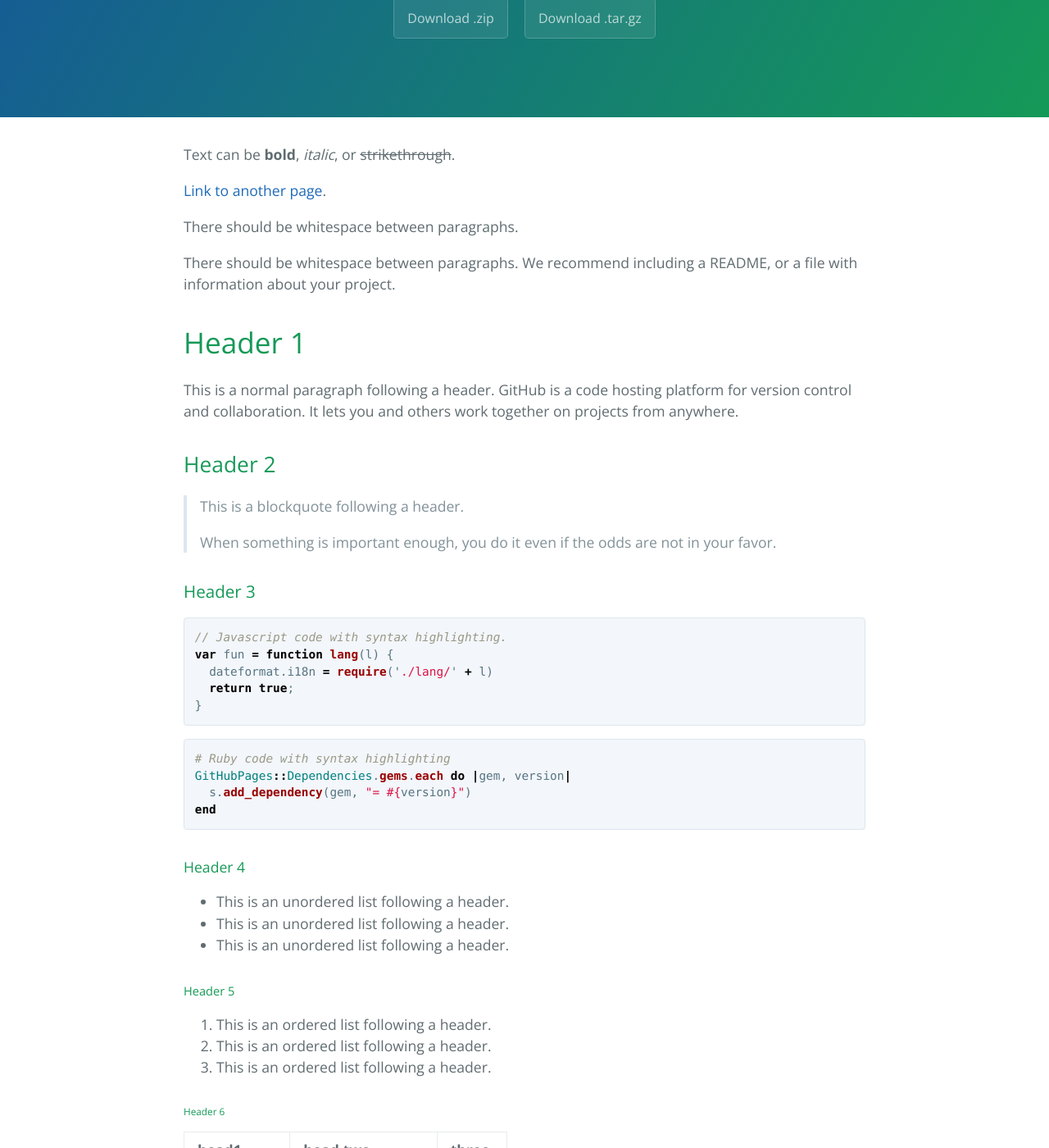
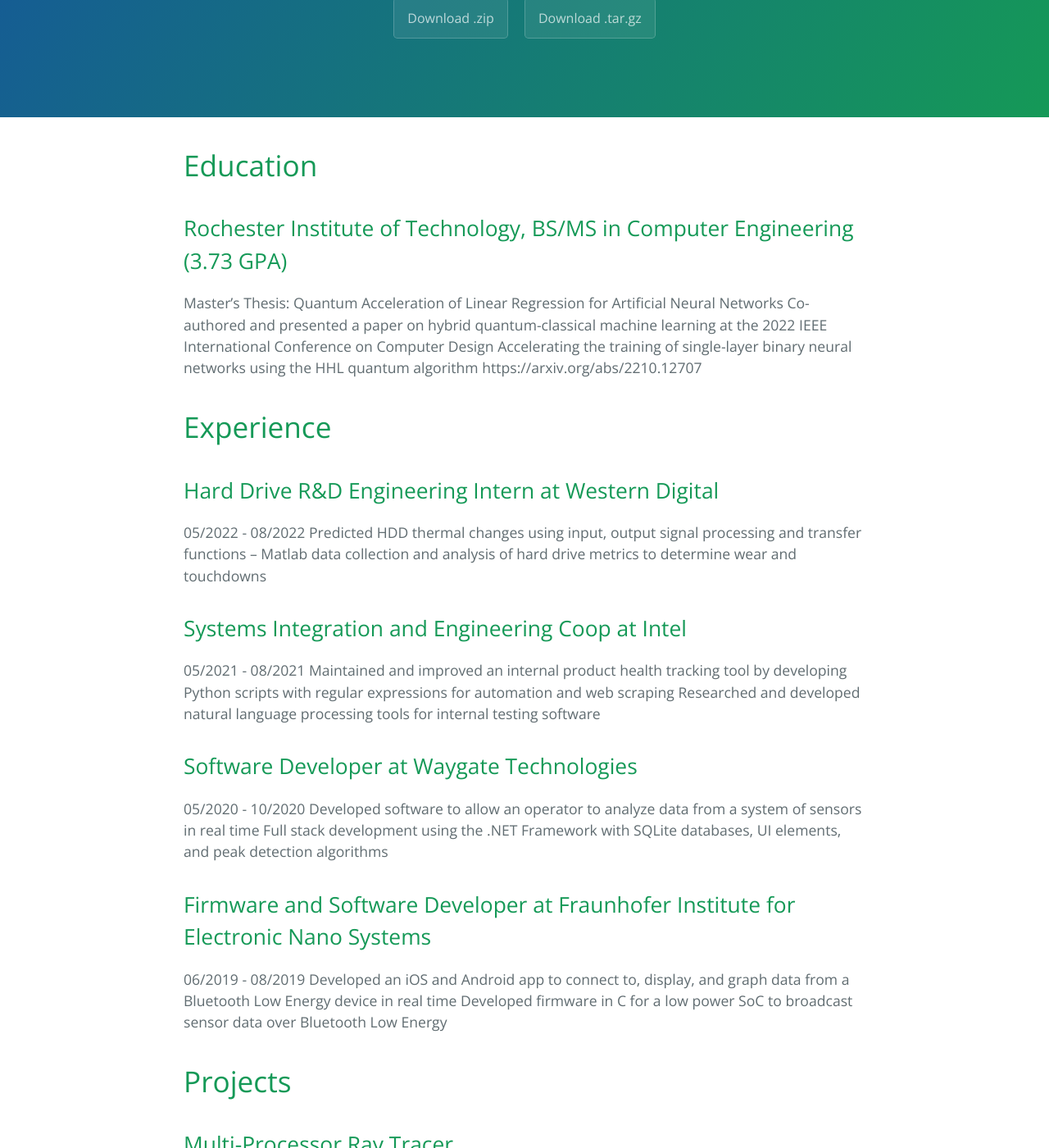
Before and after one commit to MartinHoffnagle/martinhoffnagle.github.io, a Jekyll site: the page built from index.md, in a window 1280 px wide and 1400 px high, scrolled down 240 px. Shown: the whole window at 82% size. Built offline with Jekyll 4.4.1, drawn with Linux system fonts in a browser that asks for light colours; our own code applies the rules of GitHub Pages for plain Markdown files; some of the changed text lies outside the part shown.

Commit message:
Update index.md

````diff
--- a/index.md
+++ b/index.md
@@ -2,122 +2,58 @@
 layout: default
 ---
 
-Text can be **bold**, _italic_, or ~~strikethrough~~.
+# Education
 
-[Link to another page](./another-page.html).
+## Rochester Institute of Technology, BS/MS in Computer Engineering (3.73 GPA)
 
-There should be whitespace between paragraphs.
+Master's Thesis: Quantum Acceleration of Linear Regression for Artificial Neural Networks
+Co-authored and presented a paper on hybrid quantum-classical machine learning at the 2022 IEEE International Conference on Computer Design
+  Accelerating the training of single-layer binary neural networks using the HHL quantum algorithm
+  https://arxiv.org/abs/2210.12707
 
-There should be whitespace between paragraphs. We recommend including a README, or a file with information about your project.
+# Experience
 
-# Header 1
+## Hard Drive R&D Engineering Intern at Western Digital
 
-This is a normal paragraph following a header. GitHub is a code hosting platform for version control and collaboration. It lets you and others work together on projects from anywhere.
+05/2022 - 08/2022
+Predicted HDD thermal changes using input, output signal processing and transfer functions – Matlab data collection and analysis of hard drive metrics to determine wear and touchdowns
 
-## Header 2
+## Systems Integration and Engineering Coop at Intel
 
-> This is a blockquote following a header.
->
-> When something is important enough, you do it even if the odds are not in your favor.
+05/2021 - 08/2021
+Maintained and improved an internal product health tracking tool by developing Python scripts with regular expressions for automation and web scraping
+Researched and developed natural language processing tools for internal testing software
 
-### Header 3
+## Software Developer at Waygate Technologies
 
-```js
-// Javascript code with syntax highlighting.
-var fun = function lang(l) {
-  dateformat.i18n = require('./lang/' + l)
-  return true;
-}
-```
+05/2020 - 10/2020
+Developed software to allow an operator to analyze data from a system of sensors in real time
+Full stack development using the .NET Framework with SQLite databases, UI elements, and peak detection algorithms
 
-```ruby
-# Ruby code with syntax highlighting
-GitHubPages::Dependencies.gems.each do |gem, version|
-  s.add_dependency(gem, "= #{version}")
-end
-```
+## Firmware and Software Developer at Fraunhofer Institute for Electronic Nano Systems
 
-#### Header 4
+06/2019 - 08/2019
+Developed an iOS and Android app to connect to, display, and graph data from a Bluetooth Low Energy device in real time
+Developed firmware in C for a low power SoC to broadcast sensor data over Bluetooth Low Energy
 
-*   This is an unordered list following a header.
-*   This is an unordered list following a header.
-*   This is an unordered list following a header.
+# Projects
 
-##### Header 5
+## Multi-Processor Ray Tracer
 
-1.  This is an ordered list following a header.
-2.  This is an ordered list following a header.
-3.  This is an ordered list following a header.
+Implemented message-passing in C++ to accelerate ray tracing by effectively utilizing multiple processors on a SLURM system
 
-###### Header 6
+## SoccerNet Multi-Object Tracker
 
-| head1        | head two          | three |
-|:-------------|:------------------|:------|
-| ok           | good swedish fish | nice  |
-| out of stock | good and plenty   | nice  |
-| ok           | good `oreos`      | hmm   |
-| ok           | good `zoute` drop | yumm  |
+Implemented a multi-object tracker to track the position of soccer players on a soccer pitch – Used a Faster R-CNN detector, MARS feature encoder, and DeepSort tracker
 
-### There's a horizontal rule below this.
+## Quantum Convolutional Neural Network
 
-* * *
+Implemented a quantum circuit to apply a quantum convolutional filter for a neural network to improve image classification
 
-### Here is an unordered list:
+## Graphics Card Optimized Hough Transform
 
-*   Item foo
-*   Item bar
-*   Item baz
-*   Item zip
+Programmed the line detecting algorithm Hough Transform for a Nvidia GPU using CUDA and C to increase performance by over 20x compared to a standard CPU implementation
 
-### And an ordered list:
+## MIPS Microprocessor
 
-1.  Item one
-1.  Item two
-1.  Item three
-1.  Item four
-
-### And a nested list:
-
-- level 1 item
-  - level 2 item
-  - level 2 item
-    - level 3 item
-    - level 3 item
-- level 1 item
-  - level 2 item
-  - level 2 item
-  - level 2 item
-- level 1 item
-  - level 2 item
-  - level 2 item
-- level 1 item
-
-### Small image
-
-![Octocat](https://github.githubassets.com/images/icons/emoji/octocat.png)
-
-### Large image
-
-![Branching](https://guides.github.com/activities/hello-world/branching.png)
-
-
-### Definition lists can be used with HTML syntax.
-
-<dl>
-<dt>Name</dt>
-<dd>Godzilla</dd>
-<dt>Born</dt>
-<dd>1952</dd>
-<dt>Birthplace</dt>
-<dd>Japan</dd>
-<dt>Color</dt>
-<dd>Green</dd>
-</dl>
-
-```
-Long, single-line code blocks should not wrap. They should horizontally scroll if they are too long. This line should be long enough to demonstrate this.
-```
-
-```
-The final element.
-```
+Designed and implemented a reduced instruction set computer in VHDL and wrote a program to calculate the first ten digits of the Fibonacci sequence
````
